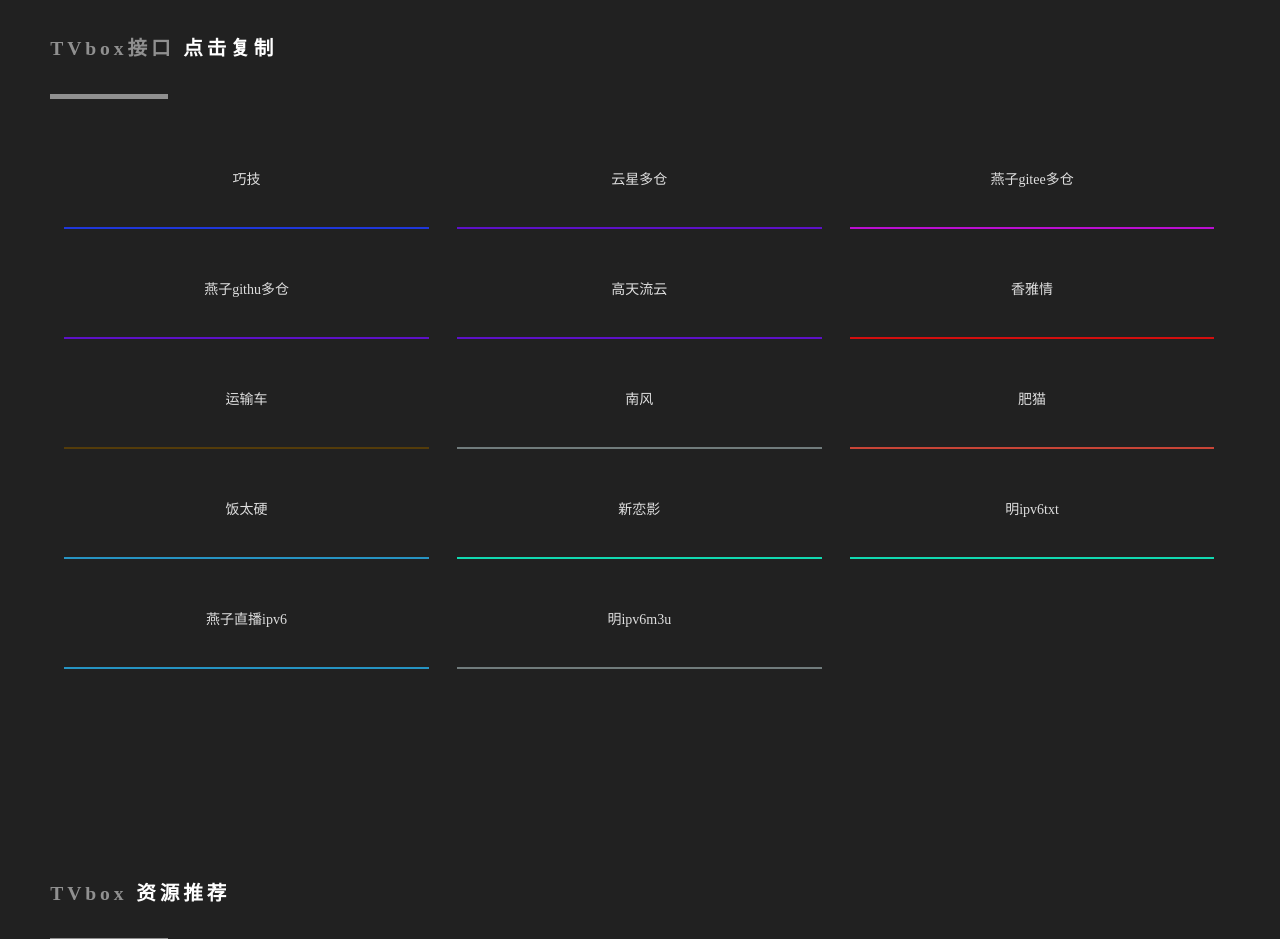
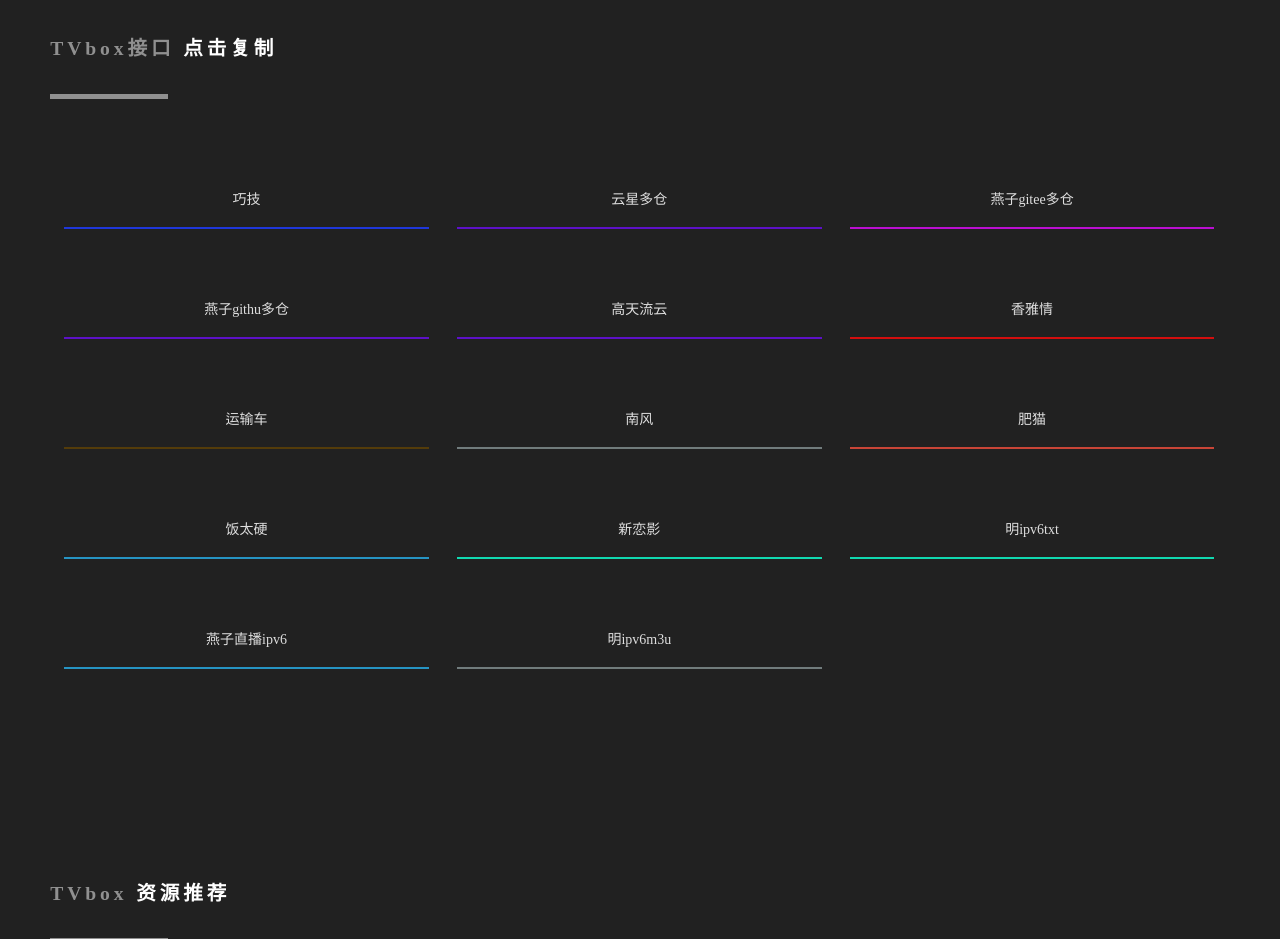
Before and after one commit to zxsjc/zxsjc.github.io, a plain HTML site: page index.html in a window 1280 px wide. Shown: the part 1260-2199 px from the top of the page. Drawn offline with Linux system fonts and the light colour scheme; animation ran at ten frames a second.

Commit message:
Update h.9c69ed6c.css

```diff
--- a/static/css/h.9c69ed6c.css
+++ b/static/css/h.9c69ed6c.css
@@ -438,9 +438,9 @@
 
 .find .links .item {
     position: relative;
-    width: 10%;
-    height: 40px;
-    line-height: 40px;
+    width: 18%;
+    height: 80px;
+    line-height: 80px;
     margin: 10px 1.2%;
     padding: 5px 0;
     text-align: center;
```
